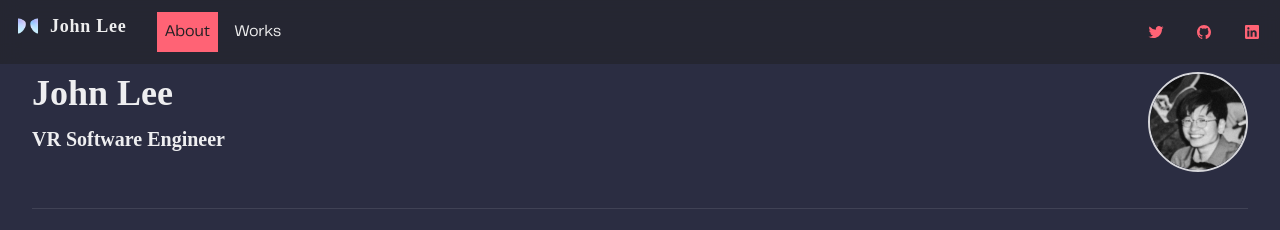
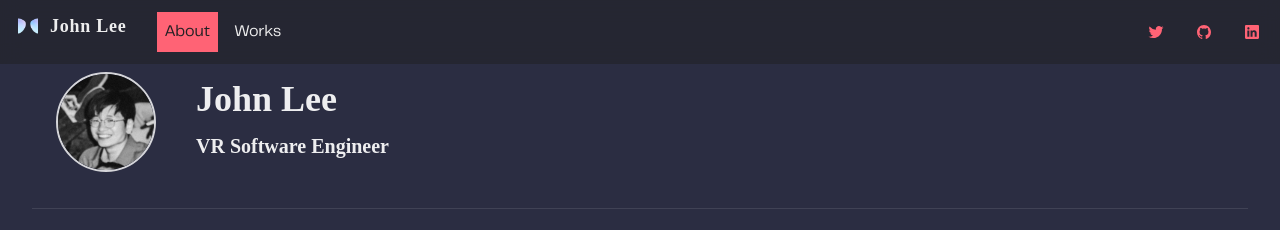
Before and after one commit to chunjohnlee/WIPPortfolio, a Next.js app: page / in a window 1280 px wide. Shown: the top 230 px of the page. Built offline with nearby package versions, Linux system fonts and the light colour scheme; a web font is replaced by a local one.

Commit message:
Adjust profile pic position

```diff
--- a/pages/index.js
+++ b/pages/index.js
@@ -34,14 +34,6 @@ const Page = () => {
                     Hello there! I'm John, a VR software engineer based in London
                 </Box> */}
                 <Box display={{ md: "flex" }} mt={4} mb={7}>
-                    <Box flexGrow={1}>
-                        <Heading as="h2" variant="page-title">
-                            John Lee
-                        </Heading>
-                        <Heading as="h3" variant="sub-title">
-                            VR Software Engineer
-                        </Heading>
-                    </Box>
                     <Box
                         flexShrink={0}
                         mt={{ base: 4, md: 0 }}
@@ -57,6 +49,14 @@ const Page = () => {
                             src="/images/profile.jpg"
                             alt="Profile image"
                         />
+                    </Box>
+                    <Box flexGrow={1} ml={{ base: 10 }} alignContent="center">
+                        <Heading as="h2" variant="page-title">
+                            John Lee
+                        </Heading>
+                        <Heading as="h3" variant="sub-title">
+                            VR Software Engineer
+                        </Heading>
                     </Box>
                 </Box>
                 <Divider mb={7} />
```
